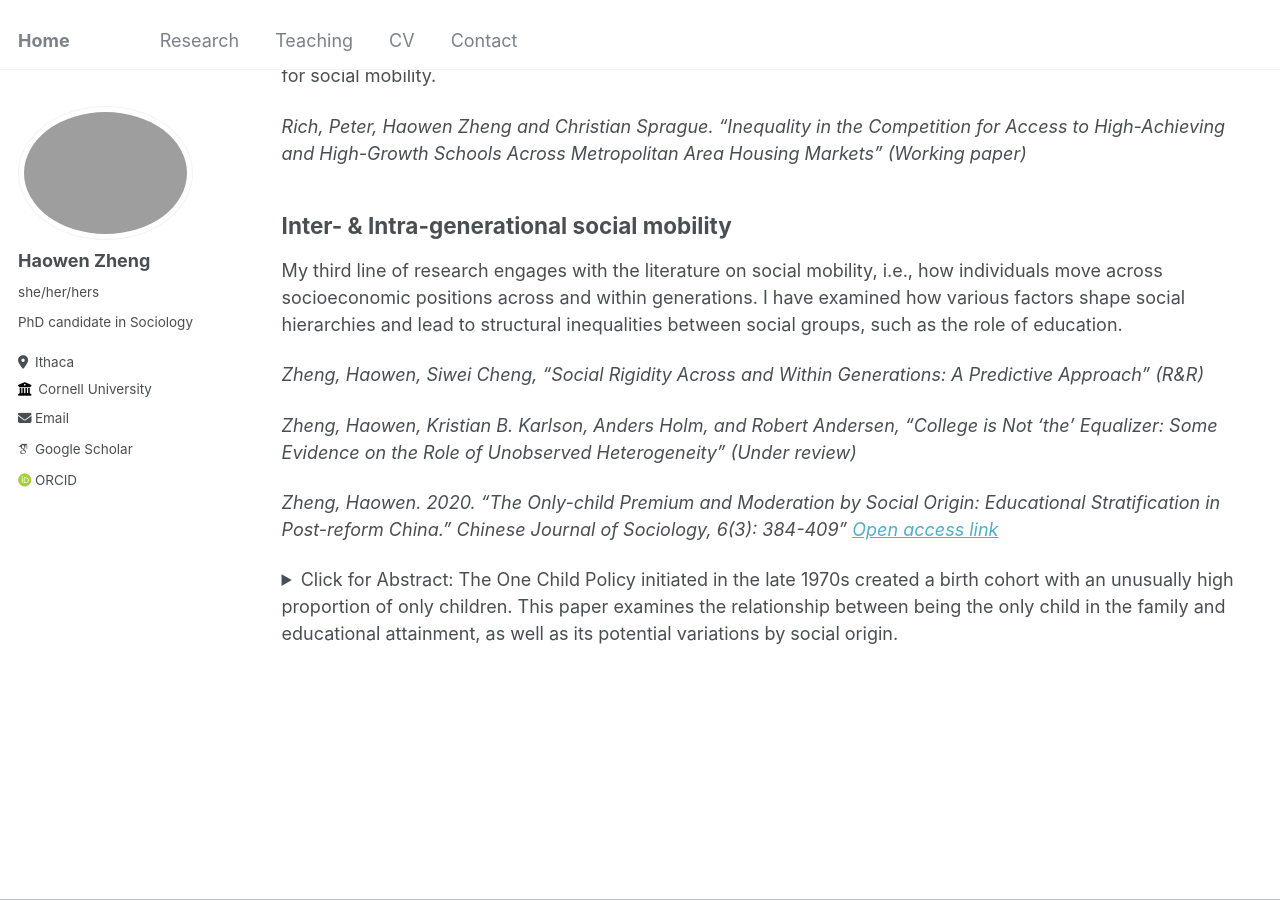
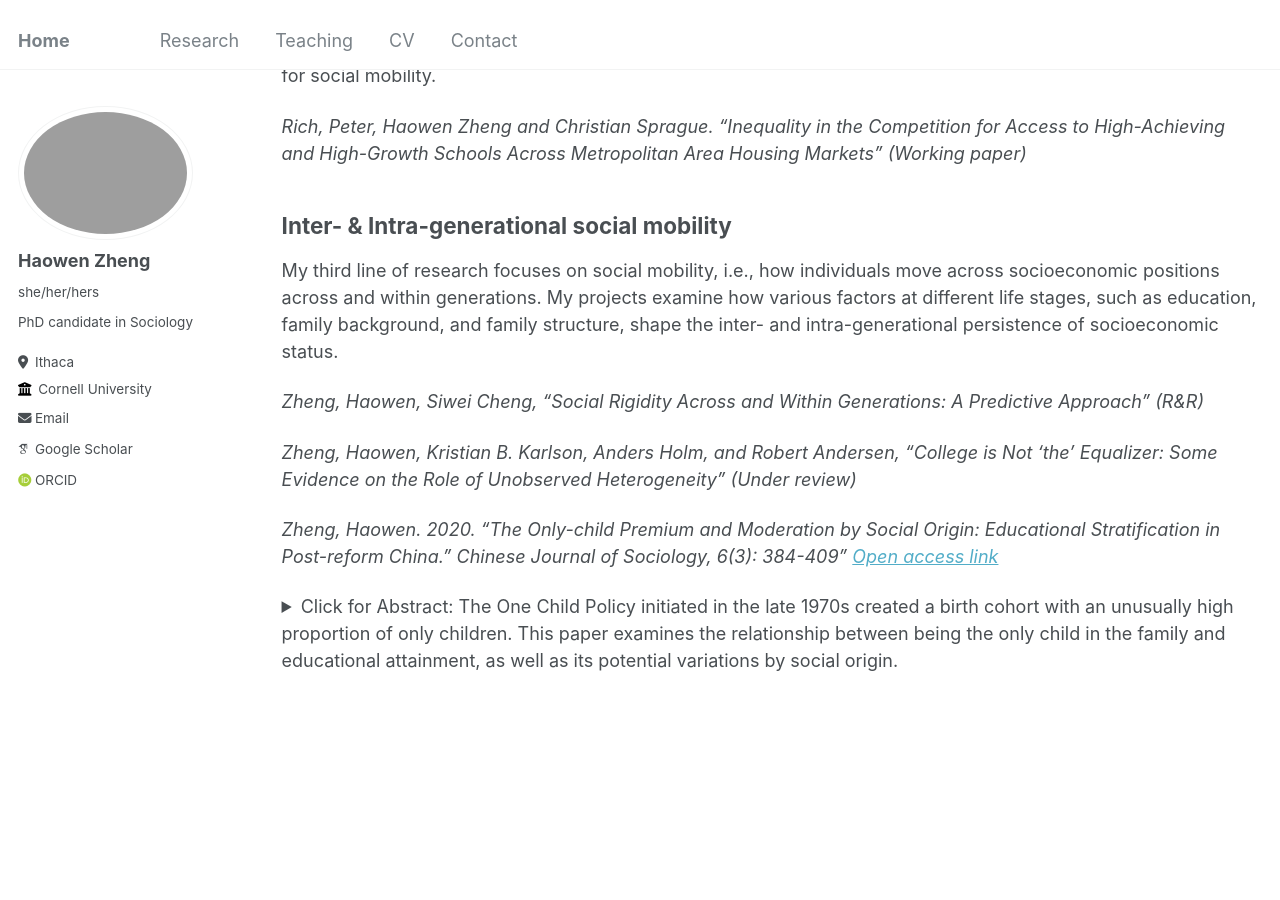
Before and after one commit to haowenzhg/haowenzhg.github.io, a Jekyll site: the page built from _pages/research.md, in a window 1280 px wide and 900 px high, scrolled down 822 px. Built offline with Jekyll 4.4.1, drawn with Linux system fonts in a browser that asks for light colours; some web fonts are replaced.

Commit message:
Update research.md

```diff
--- a/_pages/research.md
+++ b/_pages/research.md
@@ -34,7 +34,7 @@ _Rich, Peter, Haowen Zheng and Christian Sprague. “Inequality in the Competiti
 
 
 ## Inter- & Intra-generational social mobility
-My third line of research engages with the literature on social mobility, i.e., how individuals move across socioeconomic positions across and within generations. I have examined how various factors shape social hierarchies and lead to structural inequalities between social groups, such as the role of education.
+My third line of research focuses on social mobility, i.e., how individuals move across socioeconomic positions across and within generations. My projects examine how various factors at different life stages, such as education, family background, and family structure, shape the inter- and intra-generational persistence of socioeconomic status.
 
 _Zheng, Haowen, Siwei Cheng, “Social Rigidity Across and Within Generations: A Predictive Approach” (R&R)_
 
```
